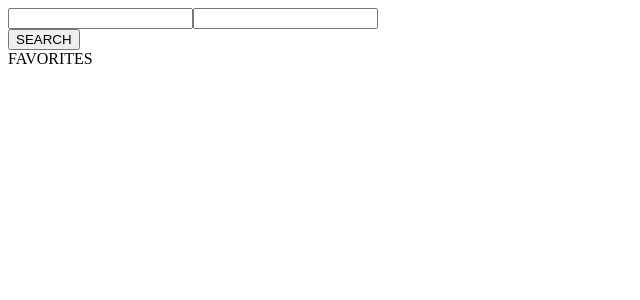
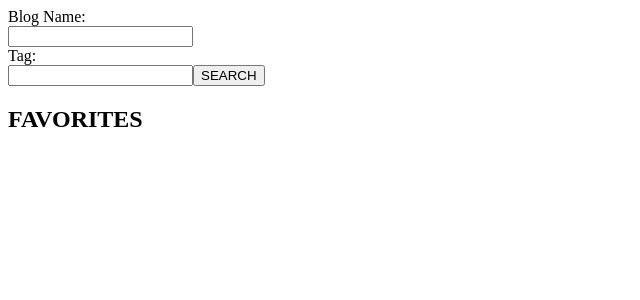
Before and after one commit to LillianAnderson/tumblr-space, a React (Create React App) app in the folder client/: page / in a window 1280 px wide. Shown: the top 300 px of the page, without its empty margins (0-640 px from the left). Built offline with nearby package versions, Linux system fonts and the light colour scheme; the HTML template or start-up script is replaced by a standard one.

Commit message:
final styling tweaks, mapping key in posts fixed and general code tidy

```diff
--- a/client/src/App.jsx
+++ b/client/src/App.jsx
@@ -22,7 +22,6 @@ class App extends React.Component {
   }
 
   handleClick() {
-    console.log(this.state.blogName, this.state.tag)
     if (this.state.blogName && !this.state.tag) {
       axios.get(`https://api.tumblr.com/v2/blog/${this.state.blogName}.tumblr.com/posts?api_key=dP6BRq6BR5kaXS291fcY1GK7y2LDqN1A6FskMWLBCceYoyF5yu`)
         .then((response) => {
@@ -70,7 +69,6 @@ class App extends React.Component {
     for (var i = 0; i < this.state.favorites.length; i++) {
       if (this.state.favorites[i].id === id) {
         const removed = this.state.favorites.splice(i, 1)
-        console.log(this.state.favorites)
         this.setState({favorites: this.state.favorites})
       }
     }
@@ -78,14 +76,18 @@ class App extends React.Component {
 
   render() {
     return (
-      <div className='search'>
-          <form>
+      <div className='content'>
+        <div className='col'>
+          <div className='search'>
+            <div>Blog Name:</div>
             <input id='blog_name' value={this.state.blogName} onChange={this.handleBlogNameChange}/>
+            <div>Tag:</div>
             <input id='tag' value={this.state.tag} onChange={this.handleTagChange}/>
-          </form>
-          <button onClick={this.handleClick}>SEARCH</button>
-          <div className='content'>
-            <Feed posts={this.state.searchResults} addFavorite={this.addFavorite}/>
+            <button onClick={this.handleClick}>SEARCH</button>
+          </div>
+          <Feed posts={this.state.searchResults} addFavorite={this.addFavorite}/>
+        </div>
+        <div className='col'>
             <Favorites posts={this.state.favorites} removeFavorite={this.removeFavorite}/>
         </div>
       </div>
--- a/client/src/Favorites.jsx
+++ b/client/src/Favorites.jsx
@@ -4,7 +4,7 @@ import Post from './Post'
 const Favorites = ({posts, removeFavorite}) => {
   return (
     <div className='favorites'>
-      FAVORITES
+      <h2>FAVORITES</h2>
       {posts.map((post) => {
         return <Post post={post} key={post.id} isFavorite={true} removeFavorite={removeFavorite}/>;
       })}
```
Also changed, not shown: 2 other files (tests, documents, lock files or other folders).
